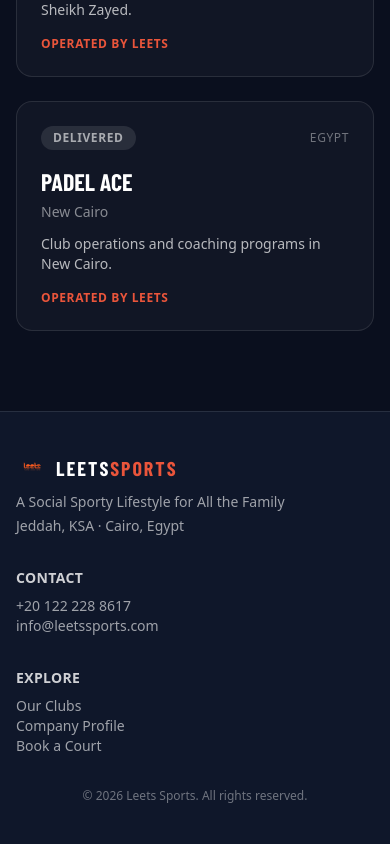
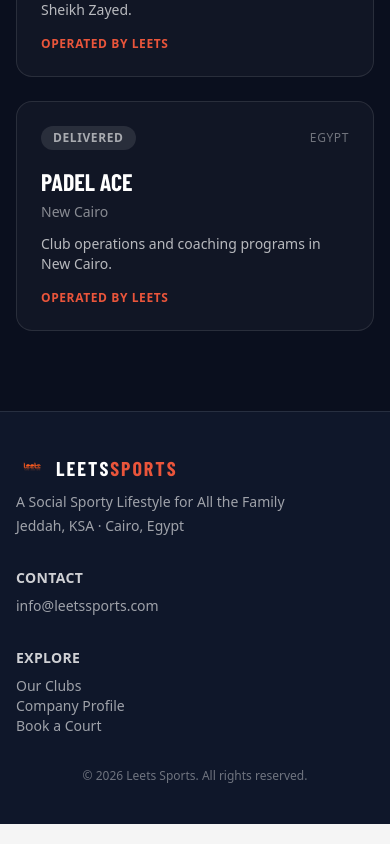
Before and after one commit to seifalaa92-coder/leets-crm, a Next.js app: page / in a window 390 px wide. Shown: the part 1641-2485 px from the top of the page. Built offline with nearby package versions, Linux system fonts and the light colour scheme; a web font is replaced by a local one.

Commit message:
remove phone from homepage footer

```diff
--- a/src/app/page.tsx
+++ b/src/app/page.tsx
@@ -113,7 +113,7 @@
 
 
 
-      <SiteFooter />
+      <SiteFooter hidePhone />
     </div>
   );
 }
--- a/src/components/leets/Shell.tsx
+++ b/src/components/leets/Shell.tsx
@@ -48,7 +48,7 @@
   );
 }
 
-export function SiteFooter() {
+export function SiteFooter({ hidePhone }: { hidePhone?: boolean }) {
   return (
     <footer className="border-t border-white/10 bg-[#0F172A] py-10 text-white">
       <div className="mx-auto grid max-w-6xl gap-8 px-4 md:grid-cols-3">
@@ -64,7 +64,7 @@
         </div>
         <div className="text-sm text-white/60">
           <p className="mb-2 font-semibold uppercase tracking-wide text-white/80">Contact</p>
-          <p>{COMPANY.phone}</p>
+          {!hidePhone && <p>{COMPANY.phone}</p>}
           <p>{COMPANY.email}</p>
         </div>
         <div className="text-sm text-white/60">
```
